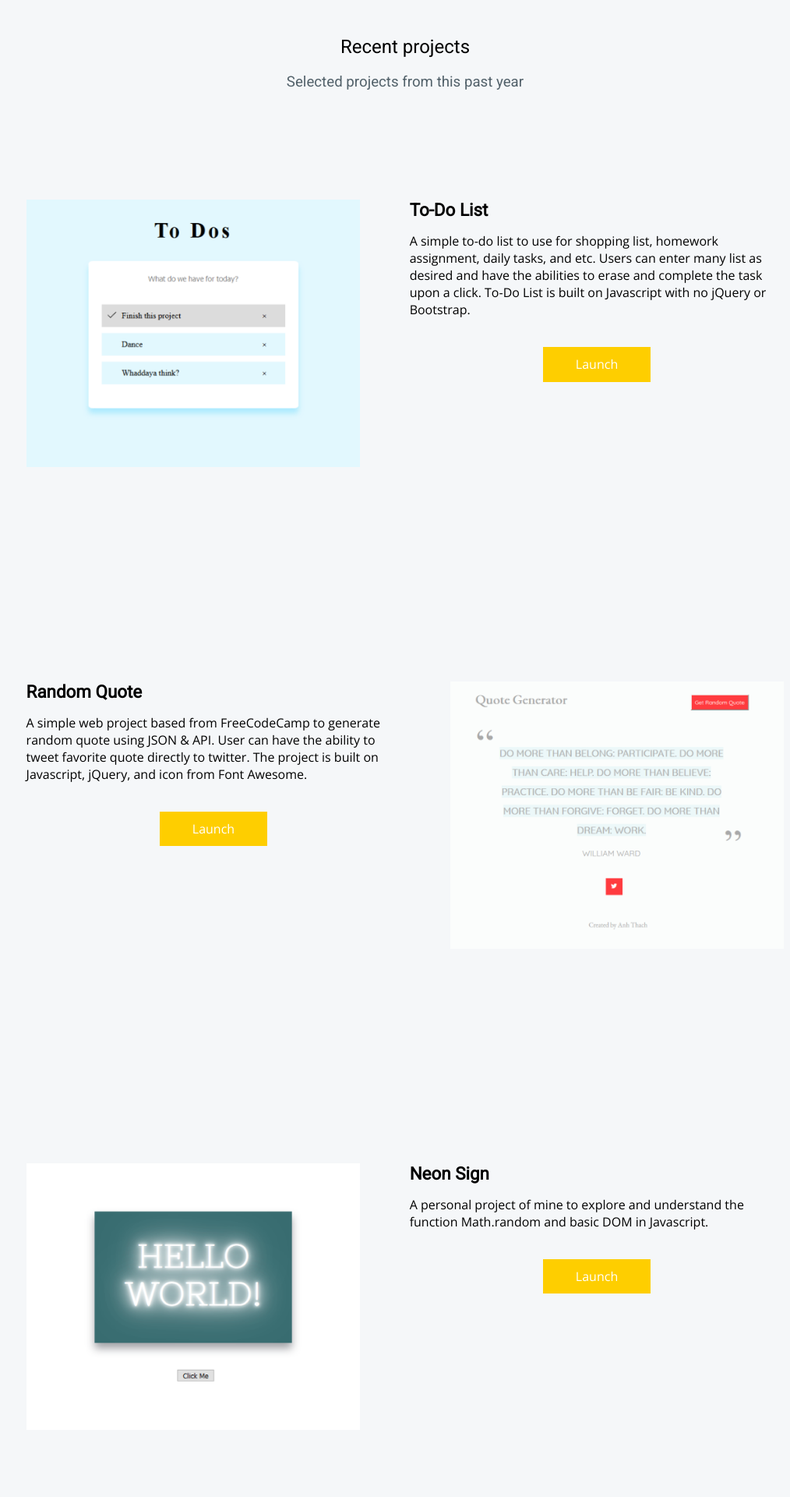
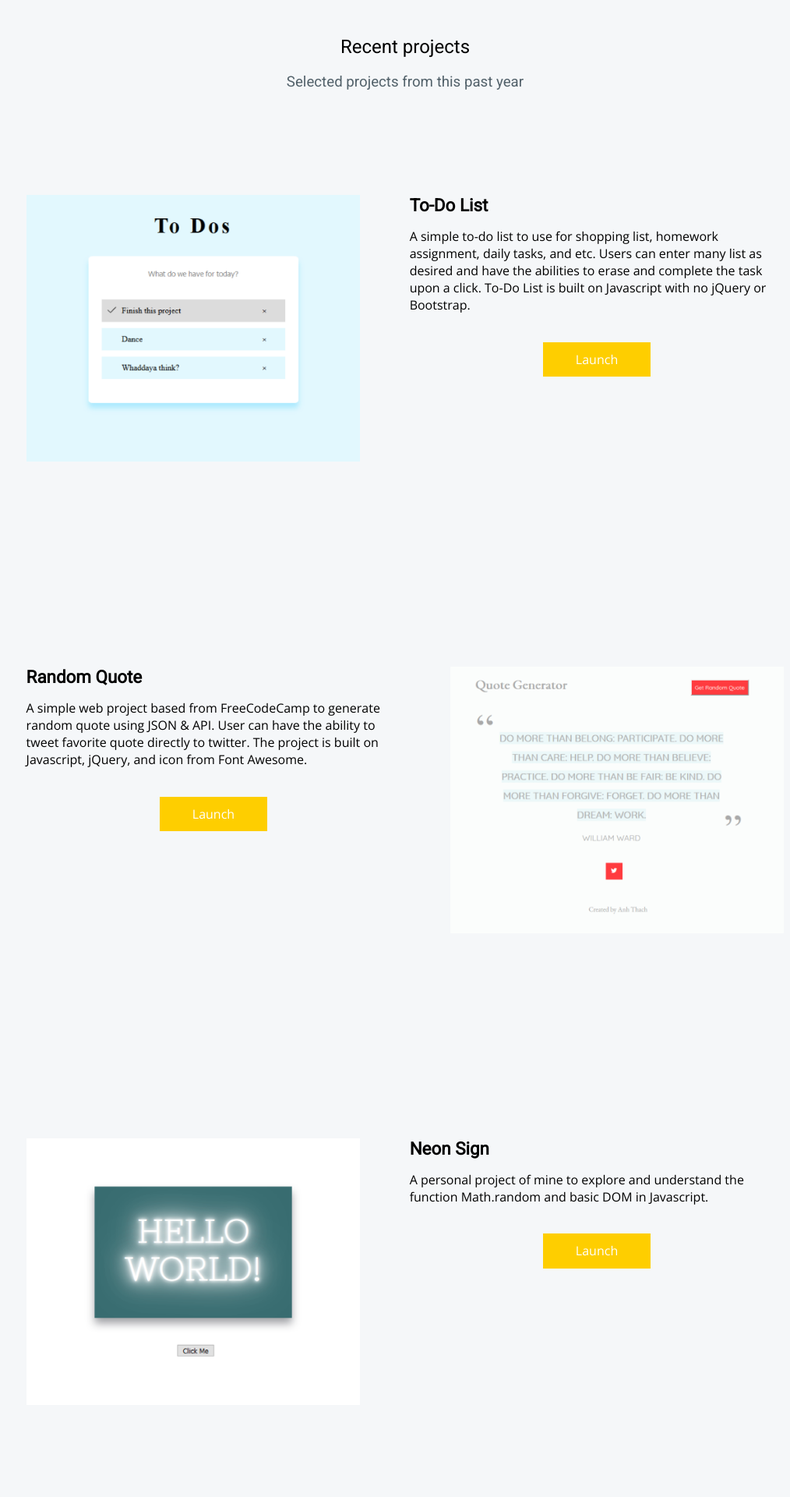
Before and after one commit to windan11/windan11.github.io, a Jekyll site: the page built from index.html, in a window 1280 px wide. Shown: the part 1349-3269 px from the top of the page at 78% size, without its empty margins (120-1134 px from the left). Built offline with Jekyll 4.4.1, drawn with Linux system fonts in a browser that asks for light colours.

Commit message:
update padding for clearfix

```diff
--- a/css/main.css
+++ b/css/main.css
@@ -84,7 +84,7 @@ p, a{
 }
 .clearfix{
 	clear: both;
-	padding: 7.6em 0;
+	padding: 7.2em 0;
 }
 .clearfix img.right{
 	margin: 0;
```
